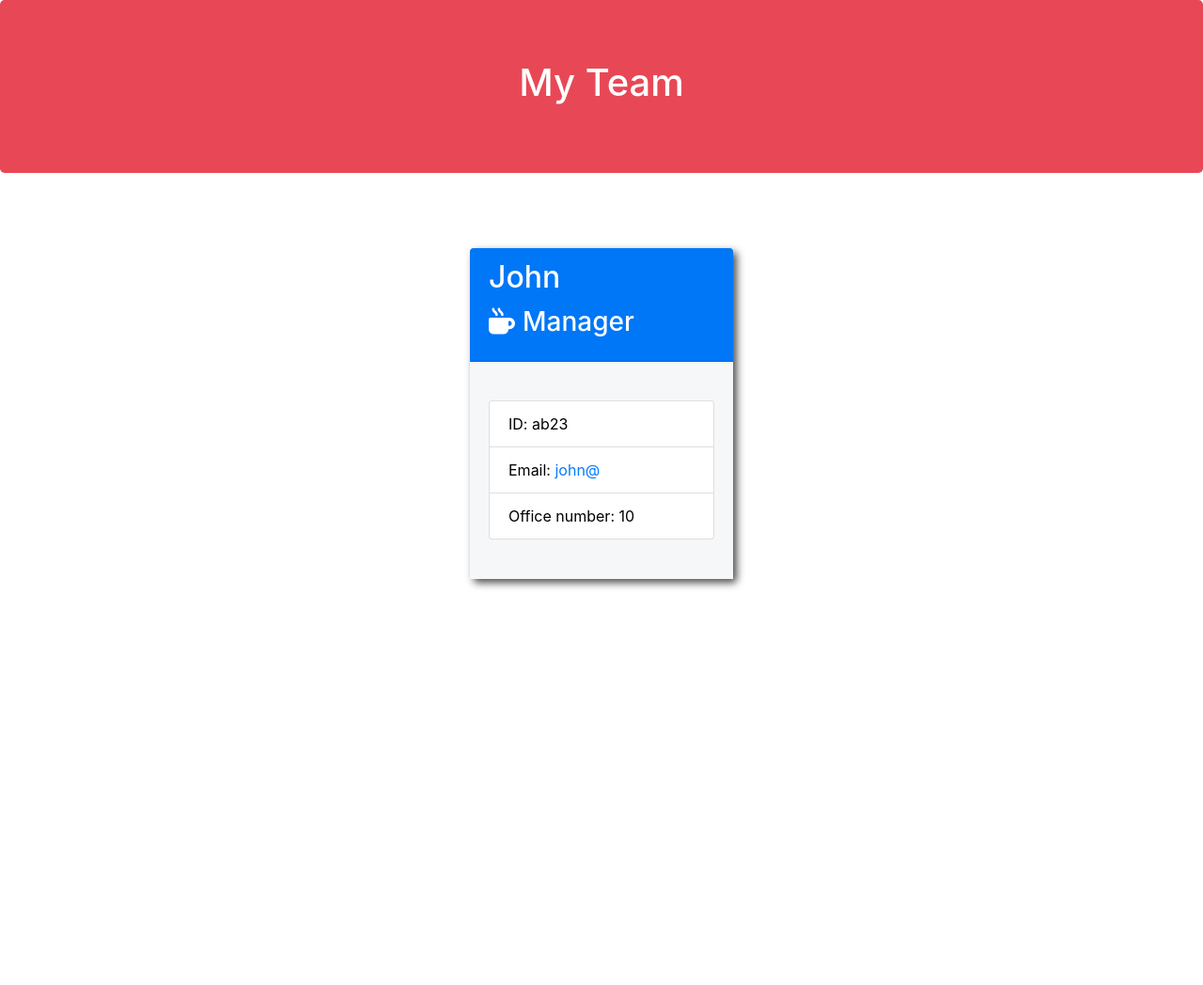
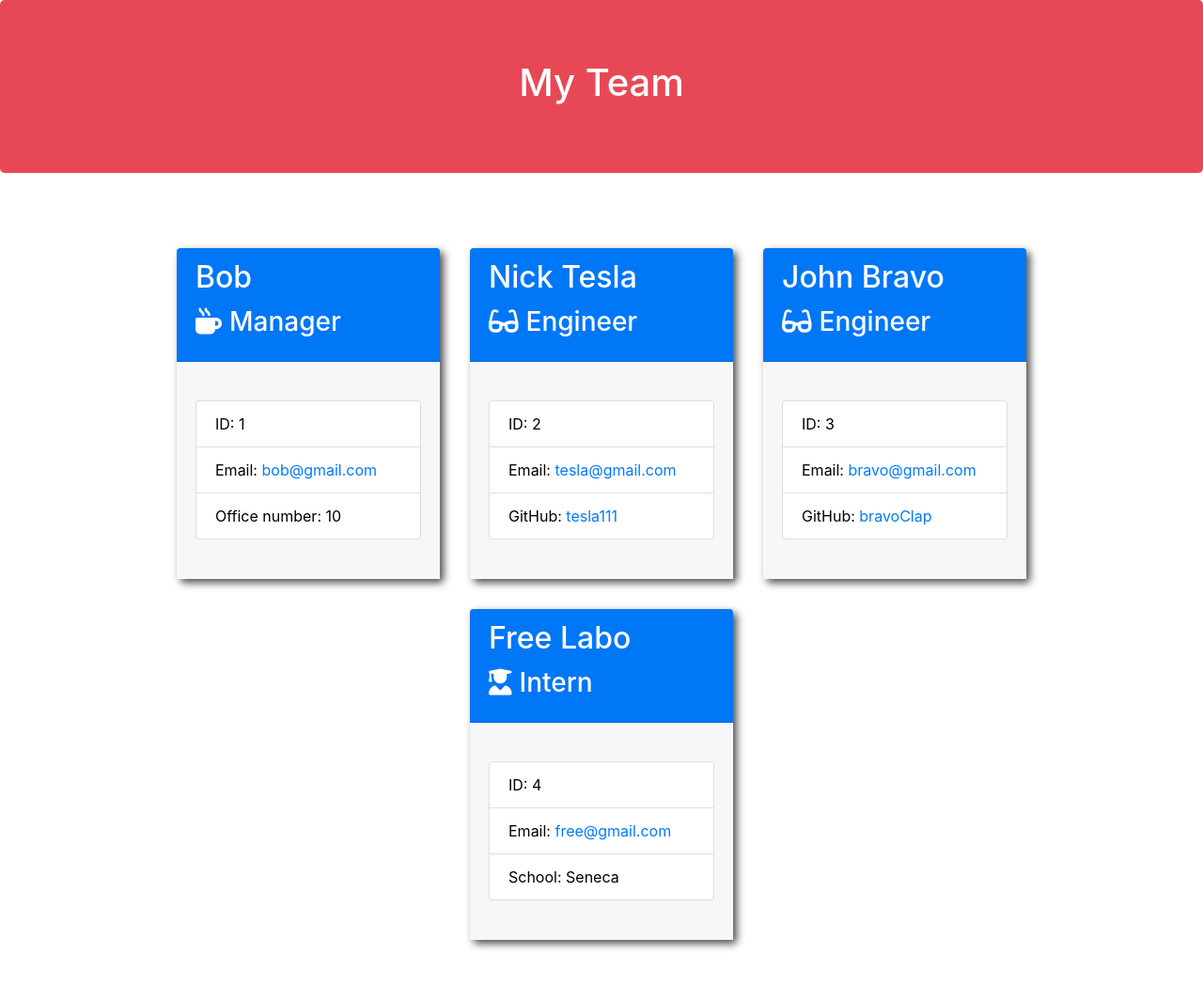
Before and after one commit to EricChen96/Employee_Summary_Generator, a website: page output/team.html in a window 1280 px wide. Shown: the whole page at 94% size. Before the commit the page ends 800 px from the top, so only its background shows below. Drawn offline with nearby package versions, Linux system fonts and the light colour scheme.

```diff
--- a/output/team.html
+++ b/output/team.html
@@ -25,14 +25,53 @@
             <div class="team-area col-12 d-flex justify-content-center">
                 <div class="card employee-card">
     <div class="card-header">
-        <h2 class="card-title">John</h2>
+        <h2 class="card-title">Bob</h2>
         <h3 class="card-title"><i class="fas fa-mug-hot mr-2"></i>Manager</h3>
     </div>
     <div class="card-body">
         <ul class="list-group">
-            <li class="list-group-item">ID: ab23</li>
-            <li class="list-group-item">Email: <a href="mailto:john@">john@</a></li>
+            <li class="list-group-item">ID: 1</li>
+            <li class="list-group-item">Email: <a href="mailto:bob@gmail.com">bob@gmail.com</a></li>
             <li class="list-group-item">Office number: 10</li>
+        </ul>
+    </div>
+</div>
+<div class="card employee-card">
+    <div class="card-header">
+        <h2 class="card-title">Nick Tesla</h2>
+        <h3 class="card-title"><i class="fas fa-glasses mr-2"></i>Engineer</h3>
+    </div>
+    <div class="card-body">
+        <ul class="list-group">
+            <li class="list-group-item">ID: 2</li>
+            <li class="list-group-item">Email: <a href="mailto:tesla@gmail.com">tesla@gmail.com</a></li>
+            <li class="list-group-item">GitHub: <a href="https://github.com/tesla111" target="_blank" rel="noopener noreferrer">tesla111</a></li>
+        </ul>
+    </div>
+</div>
+<div class="card employee-card">
+    <div class="card-header">
+        <h2 class="card-title">John Bravo</h2>
+        <h3 class="card-title"><i class="fas fa-glasses mr-2"></i>Engineer</h3>
+    </div>
+    <div class="card-body">
+        <ul class="list-group">
+            <li class="list-group-item">ID: 3</li>
+            <li class="list-group-item">Email: <a href="mailto:bravo@gmail.com">bravo@gmail.com</a></li>
+            <li class="list-group-item">GitHub: <a href="https://github.com/bravoClap" target="_blank" rel="noopener noreferrer">bravoClap</a></li>
+        </ul>
+    </div>
+</div>
+<div class="card employee-card">
+    <div class="card-header">
+        <h2 class="card-title">Free Labo</h2>
+        <h3 class="card-title"><i class="fas fa-user-graduate mr-2"></i>Intern</h3>
+    </div>
+    <div class="card-body">
+        <ul class="list-group">
+            <li class="list-group-item">ID: 4</li>
+            <li class="list-group-item">Email: <a href="mailto:free@gmail.com">free@gmail.com</a></li>
+            <li class="list-group-item">School: Seneca </li>
         </ul>
     </div>
 </div>
```
Also changed, not shown: Assets/Employee_Summary_Commandline_Screenshot.png (added), Assets/Employee_Summary_Preview_Screenshot.png (added), README.md.
